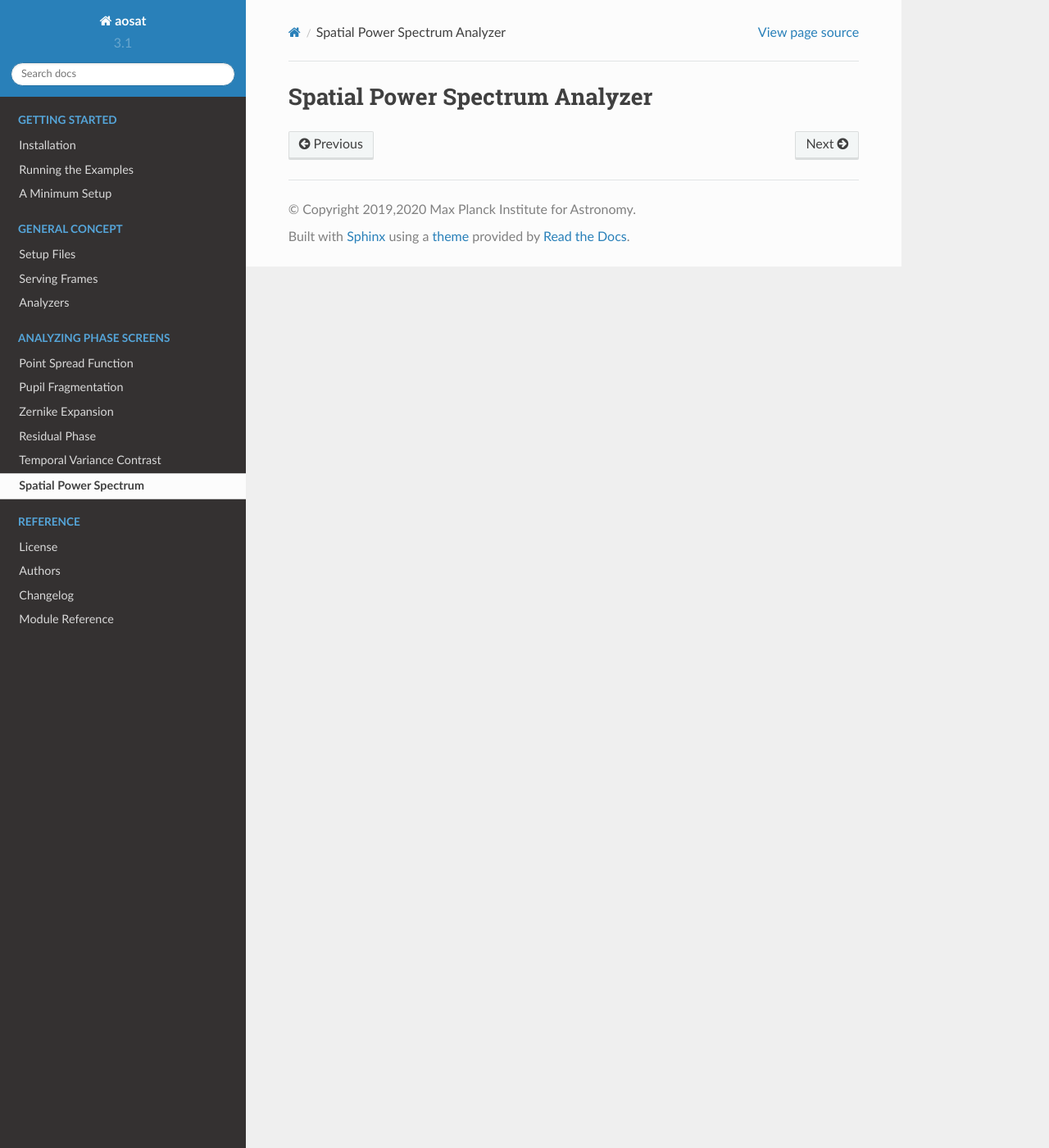
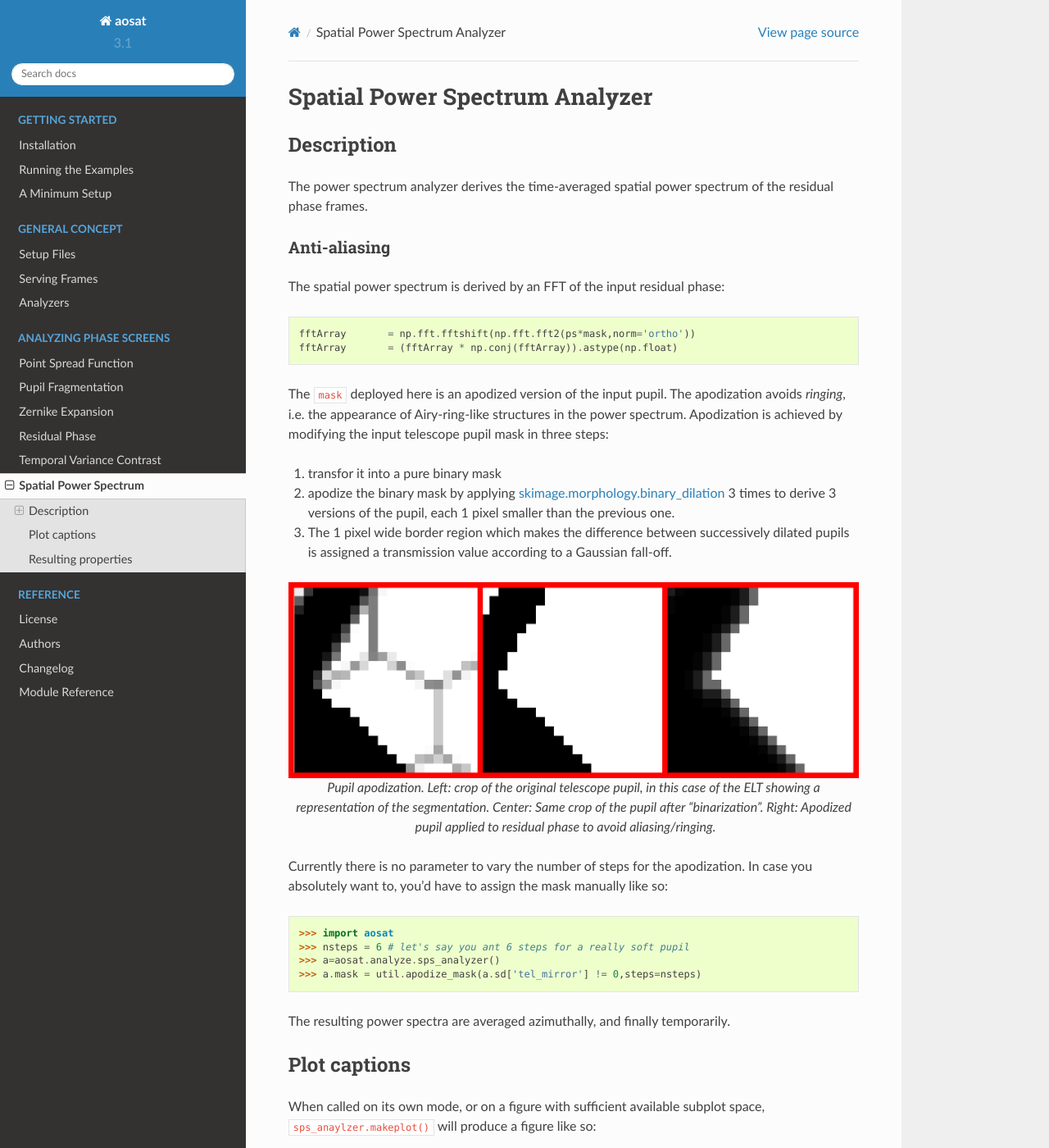
Before and after one commit to mfeldt/AOSAT, a Sphinx documentation site: the page built from docs/analyzers/sps_analyzer.rst, in a window 1280 px wide and 1400 px high. Shown: the whole window at 82% size. Built offline with Sphinx 7.4.7 and the Read the Docs theme 2.0.0, drawn with Linux system fonts in a browser that asks for light colours; some of the changed text lies outside the part shown.

Commit message:
Added SPS analyzer documentation

```diff
--- a/docs/analyzers/sps_analyzer.rst
+++ b/docs/analyzers/sps_analyzer.rst
@@ -1,3 +1,78 @@
 ===============================
 Spatial Power Spectrum Analyzer
 ===============================
+
+Description
+===========
+
+The power spectrum analyzer derives the time-averaged spatial power spectrum of the residual phase frames.
+
+Anti-aliasing
+-------------
+
+The spatial power spectrum is derived by an FFT of the input residual phase:
+
+.. code-block:: python
+
+  fftArray       = np.fft.fftshift(np.fft.fft2(ps*mask,norm='ortho'))
+  fftArray       = (fftArray * np.conj(fftArray)).astype(np.float)
+
+The ``mask`` deployed here is an apodized version of the input pupil.  The apodization avoids *ringing*, i.e. the appearance of Airy-ring-like structures in the power spectrum.  Apodization is achieved by modifying the input telescope pupil mask in three steps:
+
+1. transfor it into a pure binary mask
+2. apodize the binary mask by applying `skimage.morphology.binary_dilation <https://scikit-image.org/docs/dev/api/skimage.morphology.html#skimage.morphology.binary_dilation>`_ 3 times to derive 3 versions of the pupil, each 1 pixel smaller than the previous one.
+3. The 1 pixel wide border region which makes the difference between successively dilated pupils is assigned a transmission value according to a Gaussian fall-off.
+
+.. figure:: apodizing.png
+  :width: 100%
+  :align: center
+
+  Pupil apodization. Left: crop of the original telescope pupil, in this case of the ELT showing a representation  of the segmentation. Center: Same crop of the pupil after "binarization". Right: Apodized pupil applied to residual phase to avoid aliasing/ringing.
+
+Currently there is no parameter to vary the number of steps for the apodization. In case you absolutely want to, you'd have to assign the mask manually like so:
+
+.. code-block:: python
+
+  >>> import aosat
+  >>> nsteps = 6 # let's say you ant 6 steps for a really soft pupil
+  >>> a=aosat.analyze.sps_analyzer()
+  >>> a.mask = util.apodize_mask(a.sd['tel_mirror'] != 0,steps=nsteps)
+
+The resulting power spectra are averaged azimuthally, and finally temporarily.
+
+
+Plot captions
+=============
+
+
+
+When called on its own mode, or on a figure with sufficient available subplot space, ``sps_anaylzer.makeplot()`` will produce a figure like so:
+
+.. image:: sps.png
+  :width: 66%
+
+The figure caption would be:
+
+*time-averaged spatial power spectrum of the residual wavefronts.  For comparison, the red line shows the expected open-loop Kolmogorov spectrum. The blue line represents a von Kármán spectrum for an outer scale of* :math:`L_0=25` m.
+
+Note that the blue line is plotted only, when the ``L0`` key is present in the `setup <../general_concept/setup>`_ dictionary
+
+
+Resulting properties
+====================
+
+
+``sps_analyzer`` exposes the following properties after ``sps_analyzer.finalize()`` has been called:
+
+.. csv-table:: sps_analyzer porperties
+  :widths: 1, 3, 5
+  :header-rows: 1
+
+  Property, type, Explanation
+  **mask**, 2D float NDarray, apodized pupil mask
+  **f_spatial** 1D float NDarray, spatial frequency vector [1/m]
+  **ps_psd**, 1D float NDarray, Power spectral density at **f_spatial** [nm^2/m^-1]
+
+
+
+Note that currently 2D array can be either numpy or a cupy NDarray, depending on whether CUDA support is used or not. When feeding those to other libraries, such as matplotlib, you are advised to use `aosat.util.ensure_numpy(array)`.
--- a/docs/analyzers/tvc_analyzer.rst
+++ b/docs/analyzers/tvc_analyzer.rst
@@ -155,7 +155,7 @@ Resulting properties
 ====================
 
 
-``tvc_analyzer`` exposes the following properties after ``psf_analyzer.finalize()`` has been called:
+``tvc_analyzer`` exposes the following properties after ``tvc_analyzer.finalize()`` has been called:
 
 .. csv-table:: tvc_analyzer porperties
   :widths: 1, 3, 5
```
Also changed, not shown: docs/analyzers/apodizing.png (added), docs/analyzers/sps.png, 2 other files.
